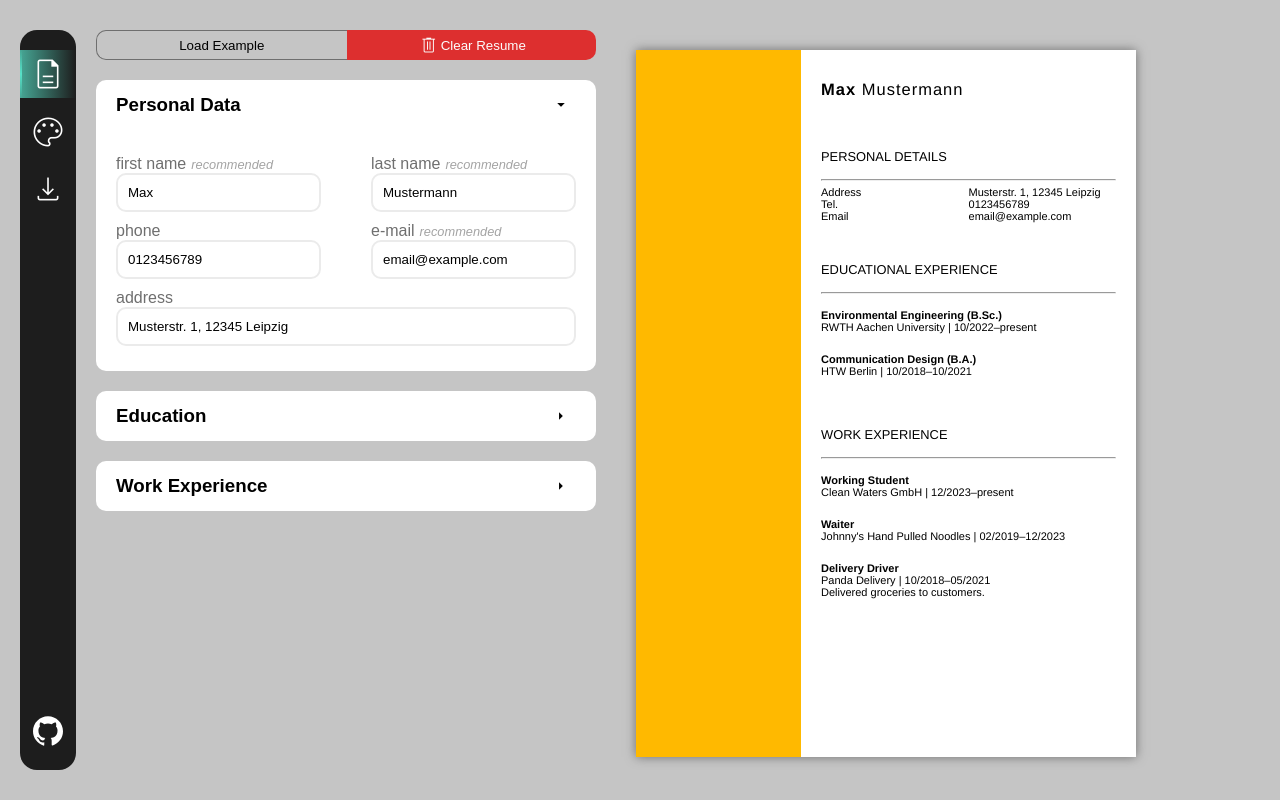
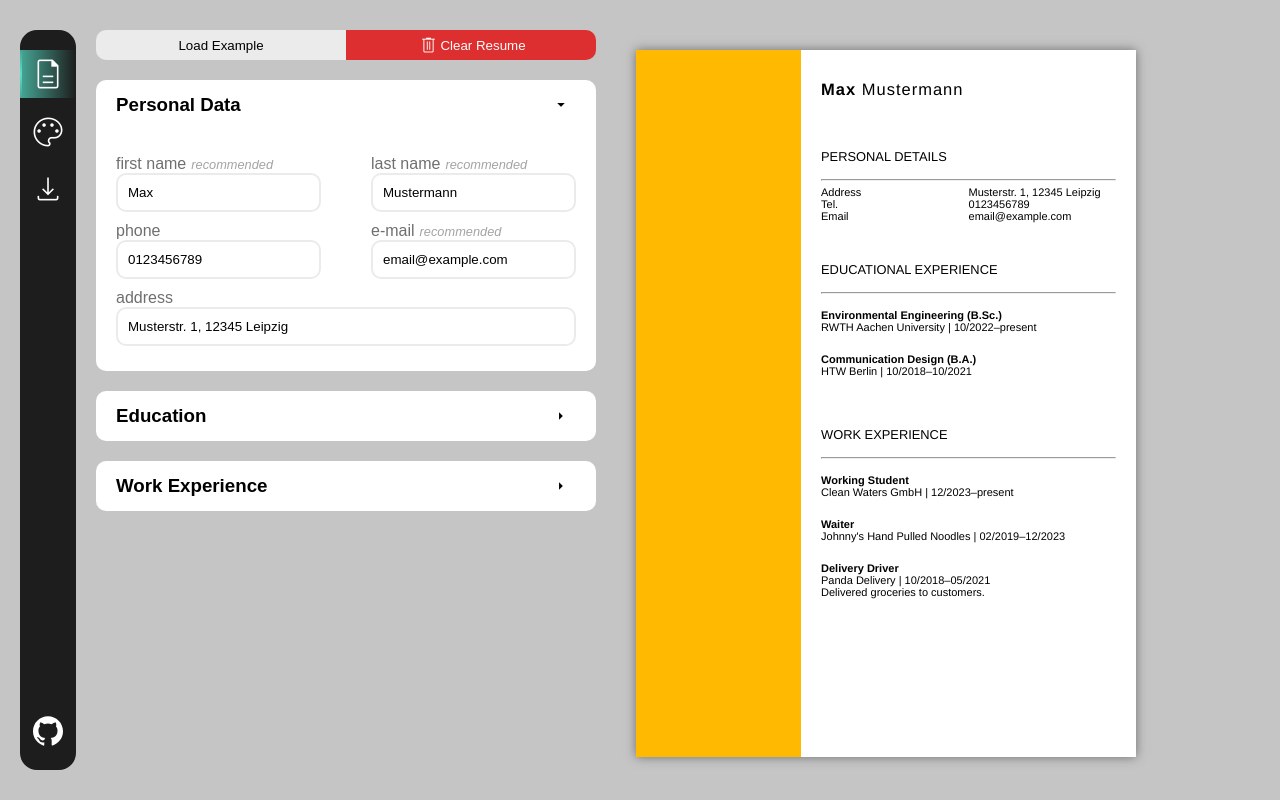
Before and after one commit to tln12/cv-project, a React (Vite) app: page / in a window 1280 px wide. Built offline with nearby package versions, Linux system fonts and the light colour scheme; the HTML template or start-up script is replaced by a standard one; a web font is replaced by a local one.

Commit message:
style button

```diff
--- a/src/components/DataManager.jsx
+++ b/src/components/DataManager.jsx
@@ -12,7 +12,8 @@ const StyledButton = styled.button`
 `;
 const StyledLeftButton = styled(StyledButton)`
   border-radius: var(--bar-control) 0px 0px var(--bar-control);
-  border-right: none;
+  border: none;
+  background-color: var(--shadow-color);
 `;
 const StyledRightButton = styled(StyledButton)`
   background-color: var(--required-color);
```
